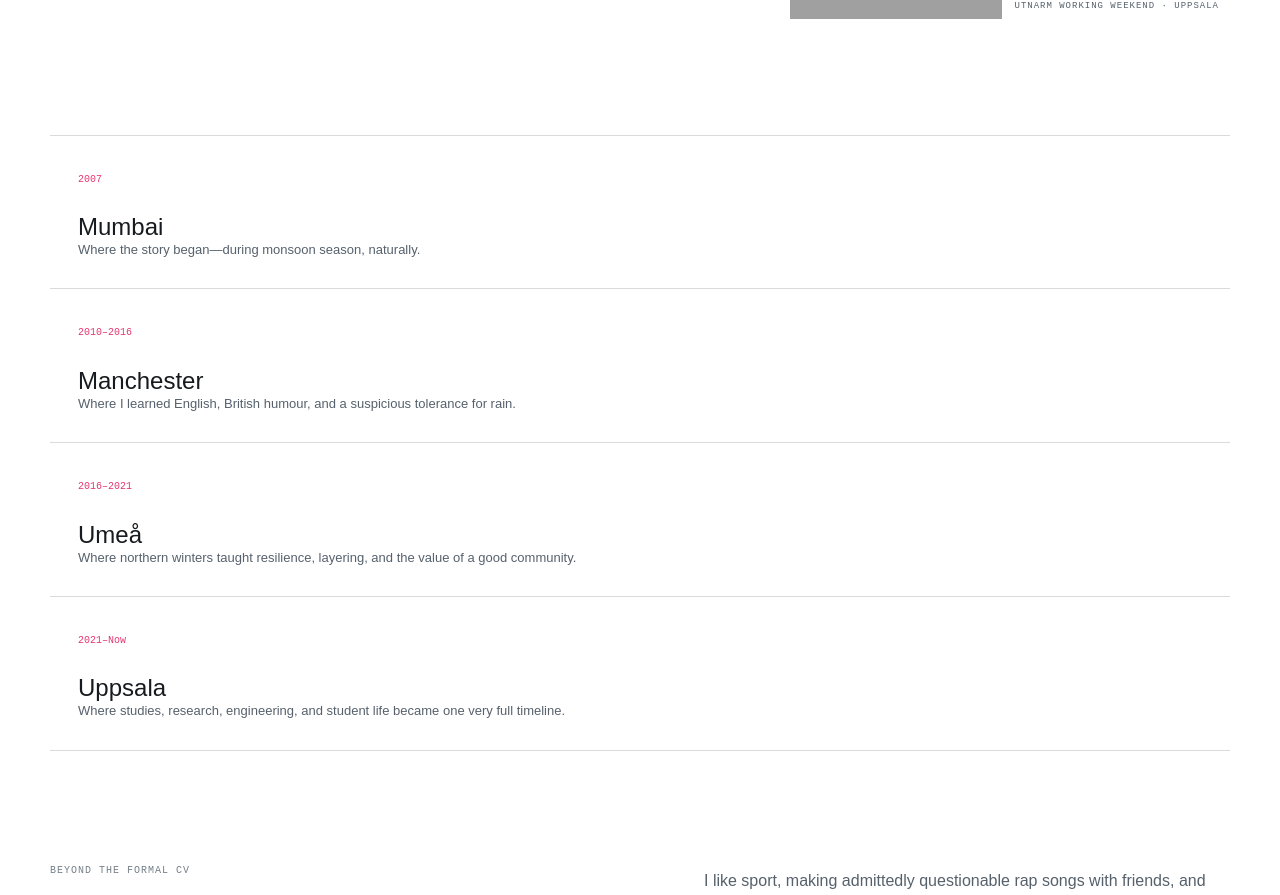
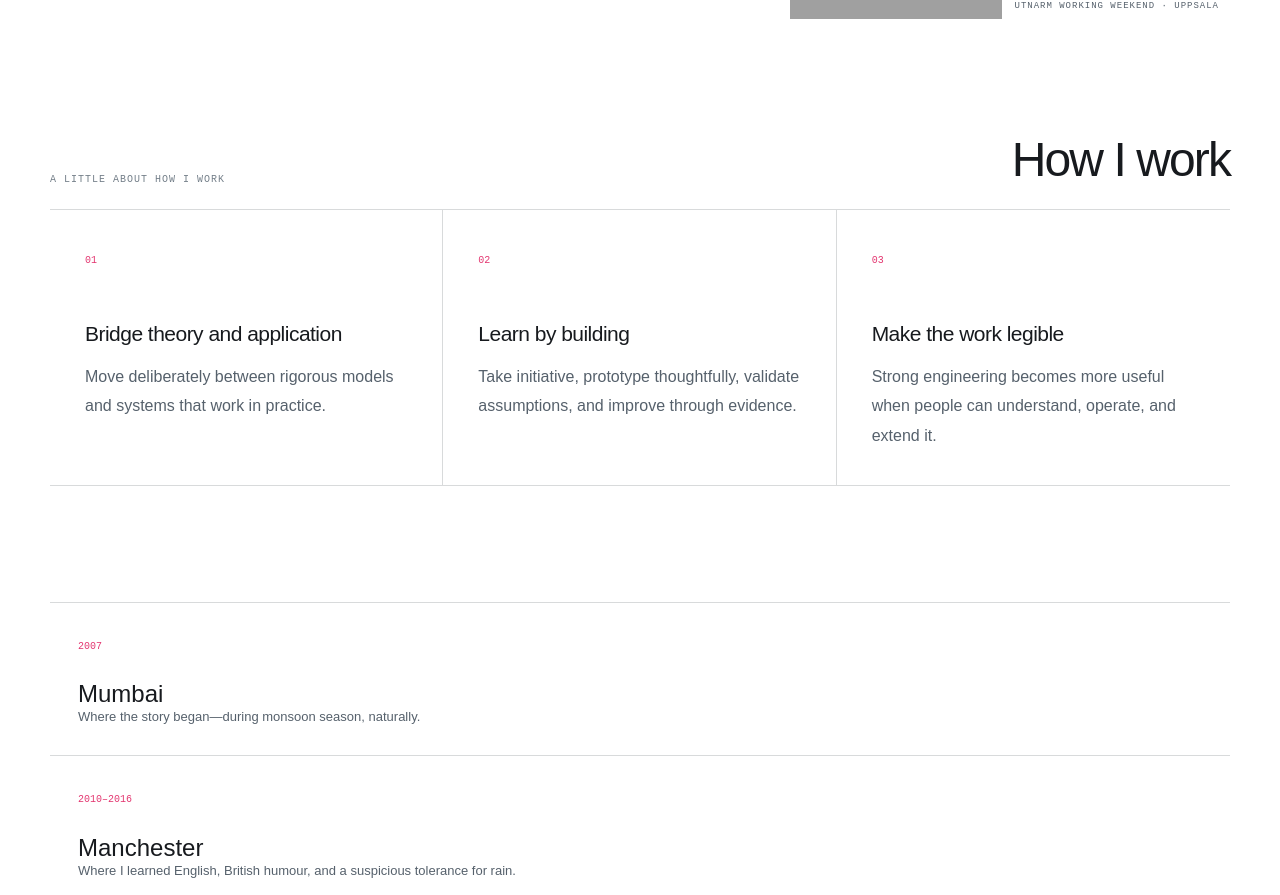
Before and after one commit to A89881/futf-campaigns, a Vue app: page /about in a window 1280 px wide. Shown: the part 1260-2155 px from the top of the page. Built offline with nearby package versions, Linux system fonts and the light colour scheme; grey boxes are pictures that could not be loaded.

Commit message:
Integrate work principles into about story

```diff
--- a/src/components/AboutStory.vue
+++ b/src/components/AboutStory.vue
@@ -11,6 +11,20 @@
         <figcaption class="image-caption">{{ content.photoCaption }}</figcaption>
       </figure>
     </div>
+
+    <section class="about-principles" :aria-labelledby="`how-i-work-${locale}`">
+      <header class="about-principles-heading">
+        <p class="kind">{{ t('A little about how I work') }}</p>
+        <h2 :id="`how-i-work-${locale}`">{{ t('How I work') }}</h2>
+      </header>
+      <div class="principles-grid">
+        <article v-for="principle in principles" :key="principle.number">
+          <span>{{ principle.number }}</span>
+          <h3>{{ t(principle.title) }}</h3>
+          <p>{{ t(principle.text) }}</p>
+        </article>
+      </div>
+    </section>
 
     <ol class="origin-path" :aria-label="content.placesLabel">
       <li v-for="place in content.places" :key="place.name">
@@ -37,8 +51,9 @@
 import { computed } from 'vue'
 import aboutPortrait from '../assets/img/arbetshelg VT 26-0039.jpg'
 import { useLocale } from '../composables/useLocale'
+import { principles } from '../data/portfolio'
 
-const { locale } = useLocale()
+const { locale, t } = useLocale()
 
 const stories = {
   en: {
--- a/src/pages/LandingPage.vue
+++ b/src/pages/LandingPage.vue
@@ -102,17 +102,6 @@
 
       <section id="appendix" class="section shell mobile-appendix"><SectionHeading number="04" title="Appendix" intro="Supporting documents, shared with privacy in mind." /><AppendixGrid /></section>
 
-      <section class="section principles-section">
-        <div class="shell">
-          <SectionHeading number="05" title="How I work" />
-          <div class="principles-grid">
-            <article v-for="principle in principles" :key="principle.number">
-              <span>{{ principle.number }}</span><h3>{{ t(principle.title) }}</h3><p>{{ t(principle.text) }}</p>
-            </article>
-          </div>
-        </div>
-      </section>
-
       <section id="contact" class="contact shell">
         <p class="eyebrow"><span></span>{{ t('Contact') }}</p>
         <h2>{{ t('Let’s make something') }}<br /><em>{{ t('worthwhile.') }}</em></h2>
@@ -141,7 +130,7 @@ import SectionHeading from '../components/SectionHeading.vue'
 import AboutStory from '../components/AboutStory.vue'
 import resumePortrait from '../assets/img/arbetshelg VT 26-8460.jpg'
 import { useLocale } from '../composables/useLocale'
-import { education, principles, profile, skills } from '../data/portfolio'
+import { education, profile, skills } from '../data/portfolio'
 import { useProjectStore } from '../composables/useProjectStore'
 const ExperienceTimeline = defineAsyncComponent(() => import('../components/ExperienceTimeline.vue'))
 const AppendixGrid = defineAsyncComponent(() => import('../components/AppendixGrid.vue'))
--- a/src/style.css
+++ b/src/style.css
@@ -98,6 +98,7 @@ img { display: block; max-width: 100%; }
 .about-story-opening { display: grid; grid-template-columns: minmax(0, 1.15fr) minmax(280px, .85fr); gap: clamp(50px, 8vw, 110px); align-items: start; }
 .about-story-intro { max-width: 850px; }.about-story-intro .lead { color: var(--ink); font: 400 clamp(26px, 3.2vw, 43px)/1.42 var(--display); letter-spacing: -.035em; }.about-story-intro > p:not(.lead) { max-width: 720px; color: var(--muted); font-size: 17px; line-height: 1.85; }
 .about-story-photo { width: 100%; max-width: 440px; justify-self: end; }.about-story-photo img { aspect-ratio: 3/4; object-position: 50% 45%; }
+.about-principles { margin-top: clamp(65px, 9vw, 120px); }.about-principles-heading { display: flex; align-items: end; justify-content: space-between; gap: 30px; margin-bottom: 24px; }.about-principles-heading h2 { margin: 0; font: 500 clamp(30px, 4vw, 48px)/1.05 var(--display); letter-spacing: -.04em; }.about-principles-heading .kind { margin: 0; }
 .origin-path { display: grid; grid-template-columns: repeat(4, 1fr); margin: clamp(70px, 9vw, 120px) 0; padding: 0; border-block: 1px solid var(--line); list-style: none; }.origin-path li { min-height: 240px; padding: 28px; border-right: 1px solid var(--line); }.origin-path li:last-child { border: 0; }.origin-path span { color: var(--primary); font: 500 10px/1 var(--mono); }.origin-path strong { display: block; margin-top: 55px; font: 500 24px/1 var(--display); }.origin-path p { color: var(--muted); font-size: 13px; line-height: 1.65; }.about-life { display: grid; grid-template-columns: 1fr 1fr; gap: clamp(50px, 10vw, 140px); }.about-life h2 { margin: 12px 0 0; font: 500 clamp(35px, 5vw, 60px)/1.05 var(--display); letter-spacing: -.05em; }.about-life > div:last-child { color: var(--muted); line-height: 1.85; }
 .resume-subtitle { margin: 0 0 32px; padding-bottom: 17px; border-bottom: 1px solid var(--line); font: 500 26px/1 var(--display); letter-spacing: -.04em; }
 .education-list { display: grid; gap: 42px; }
@@ -164,7 +165,6 @@ img { display: block; max-width: 100%; }
 .timeline-dot { z-index: 1; width: 7px; height: 7px; margin: 4px auto 0; border-radius: 50%; background: var(--blue); box-shadow: 0 0 15px rgba(98,198,255,.5); }
 .timeline-item:nth-child(even) .timeline-dot { background: var(--pink); box-shadow: 0 0 15px rgba(255,71,126,.5); }
 .timeline p { margin-top: 10px; }
-.principles-section { background: var(--surface-2); }
 .principles-grid { display: grid; grid-template-columns: repeat(3, 1fr); border-block: 1px solid var(--line); }
 .principles-grid article { padding: 35px; border-right: 1px solid var(--line); }.principles-grid article:last-child { border: 0; }
 .principles-grid span { color: var(--primary); font: 500 10px/1 var(--mono); }.principles-grid h3 { margin-top: 50px; }.principles-grid p { margin-top: 14px; }
@@ -252,7 +252,7 @@ img { display: block; max-width: 100%; }
   .hero { padding-top: 95px; grid-template-columns: 1fr; }.hero::after { display: none; }.hero-copy { z-index: 2; }.hero-visual { height: 400px; min-height: 0; margin-top: -25px; opacity: .78; }.hero-foot { margin-top: 20px; }
   .about-grid, .resume-grid { grid-template-columns: 1fr; }.portrait-wrap { width: min(100%, 480px); }
   .contact-layout { grid-template-columns: 1fr; }
-  .about-story-opening { grid-template-columns: 1fr; }.about-story-photo { width: min(100%, 480px); justify-self: start; }.origin-path { grid-template-columns: repeat(2, 1fr); }.origin-path li:nth-child(2) { border-right: 0; }.origin-path li:nth-child(-n+2) { border-bottom: 1px solid var(--line); }.about-life { grid-template-columns: 1fr; }
+  .about-story-opening { grid-template-columns: 1fr; }.about-story-photo { width: min(100%, 480px); justify-self: start; }.about-principles-heading { display: block; }.about-principles-heading h2 { margin-top: 12px; }.origin-path { grid-template-columns: repeat(2, 1fr); }.origin-path li:nth-child(2) { border-right: 0; }.origin-path li:nth-child(-n+2) { border-bottom: 1px solid var(--line); }.about-life { grid-template-columns: 1fr; }
   .resume-work-item { grid-template-columns: 1fr; gap: 16px; }
   .campaign-card-grid { grid-template-columns: repeat(2, 1fr); }.campaign-experience-grid { grid-template-columns: repeat(2, 1fr); }.campaign-nav > div { display: none; }
   .project { grid-template-columns: 45px 1fr; }.project-glyph { position: absolute; width: 150px; right: -35px; top: 30px; opacity: .24; }.project-main { z-index: 1; }
```
Also changed, not shown: src/composables/useLocale.js, 1 other file (tests, documents, lock files or other folders).
